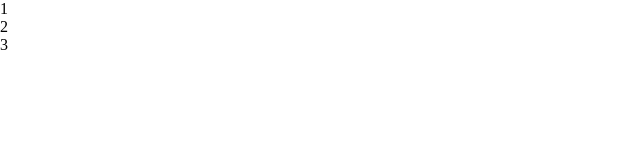
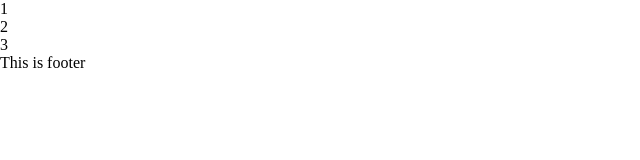
Before and after one commit to atefehbakhshi/maktab-143, a plain HTML site: page index.html in a window 1280 px wide. Shown: the full height of the page, 0-640 px from the left. Drawn offline with Linux system fonts and the light colour scheme.

Commit message:
feat:implement footer

```diff
--- a/index.html
+++ b/index.html
@@ -17,5 +17,8 @@
         </ul>
       </nav>
     </header>
+
+    <!-- FOOTER -->
+    <footer>This is footer</footer>
   </body>
 </html>
```
